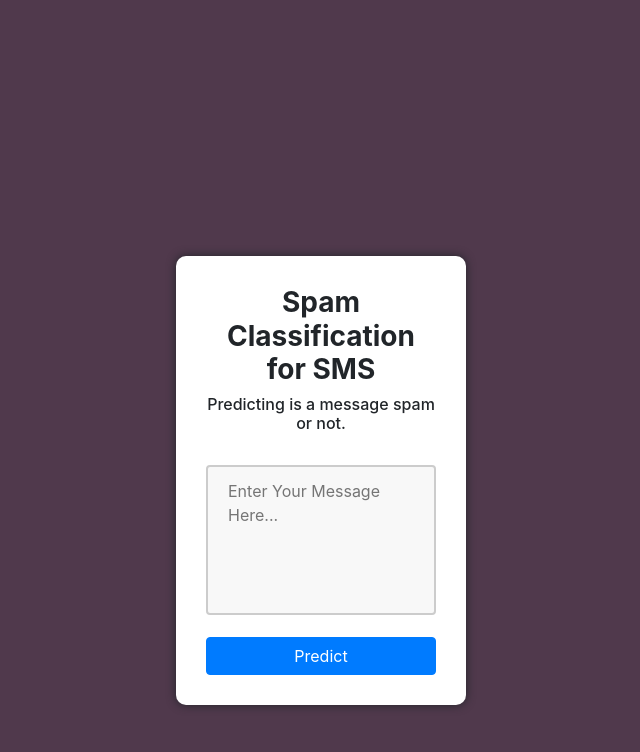
After one commit to manthanpatel98/SpamClassifier, a Flask app: template SpamClassifier/templates/form.html in a window 1280 px wide. The commit adds this page. Shown: the top 752 px of the page, without its empty margins (319-959 px from the left). Run offline with Flask 2, Linux system fonts and the light colour scheme; the template is opened without the code that fills it, so the values that code supplies are empty; parts of the project's set-up code (start-up, migrations or seed data) failed here and were passed over; some libraries are stand-ins or nearby versions.

Commit message:
Add files via upload

```diff
--- /dev/null
+++ b/SpamClassifier/static/css/formc.css
@@ -0,0 +1,35 @@
+
+body{
+	background: #50394c;
+	padding-top: 20%;
+
+}
+form{
+	background: #fff;
+}
+.form-container{
+	border-radius: 10px;
+	padding: 30px;
+	box-shadow: 0px 0px 10px 0px;
+}
+.bg{
+    width: 70px;
+    height: 70px;
+    position: absolute;
+    top: -40px;
+    left: 40%;
+}
+textarea {
+  width: 100%;
+  height: 150px;
+  padding: 12px 20px;
+  box-sizing: border-box;
+  border: 2px solid #ccc;
+  border-radius: 4px;
+  background-color: #f8f8f8;
+  resize: none;
+}
+
+form.h3{
+    color: #FFFFFF;
+}
--- /dev/null
+++ b/SpamClassifier/templates/form.html
@@ -0,0 +1,44 @@
+<!DOCTYPE html>
+<html>
+  <head>
+    <meta name="viewport" content="width=device-width, initial-scale=1.0">
+
+    <title>Spam Classification</title>
+    <link rel="stylesheet" href="https://stackpath.bootstrapcdn.com/bootstrap/4.5.0/css/bootstrap.min.css" integrity="sha384-9aIt2nRpC12Uk9gS9baDl411NQApFmC26EwAOH8WgZl5MYYxFfc+NcPb1dKGj7Sk" crossorigin="anonymous">
+    <link rel="stylesheet" type="text/css" href="{{ url_for('static', filename='css/formc.css') }}">
+  </head>
+<body>
+  <section class="container-fluid">
+    <section class="row justify-content-center">
+        <section class="col-12 col-sm-6 col-md-3">
+
+            <form class="form-container" action="{{ url_for('predict')}}"method="post">
+    	      <h3 class="text-center font-weight-bold">Spam Classification for SMS</h3>
+    	      <h6 class="text-center">Predicting is a message spam or not.</h6><br>
+
+    	      <div class="form-group">
+                <textarea class='message-box' name="message" rows="15" cols="75" placeholder="Enter Your Message Here..." required></textarea><br/>
+
+    	      </div>
+              <button type="submit" class="btn btn-primary btn-block">Predict</button>
+            </form>
+        </section>
+    </section>
+</section>
+<div class="results">
+<br>
+<br>
+			{% if prediction==1 %}
+				<h4 class="text-center" style="color:white">Prediction: Ohh!! This is a Spam Message.</h4>
+			{% elif prediction==0 %}
+				<h4 class="text-center" style="color:white">Prediction: Good!! This is NOT a Spam Message.</h4>
+
+			{% endif %}
+		</div>
+
+<script src="https://code.jquery.com/jquery-3.5.1.slim.min.js" integrity="sha384-DfXdz2htPH0lsSSs5nCTpuj/zy4C+OGpamoFVy38MVBnE+IbbVYUew+OrCXaRkfj" crossorigin="anonymous"></script>
+<script src="https://cdn.jsdelivr.net/npm/popper.js@1.16.0/dist/umd/popper.min.js" integrity="sha384-Q6E9RHvbIyZFJoft+2mJbHaEWldlvI9IOYy5n3zV9zzTtmI3UksdQRVvoxMfooAo" crossorigin="anonymous"></script>
+<script src="https://stackpath.bootstrapcdn.com/bootstrap/4.5.0/js/bootstrap.min.js" integrity="sha384-OgVRvuATP1z7JjHLkuOU7Xw704+h835Lr+6QL9UvYjZE3Ipu6Tp75j7Bh/kR0JKI" crossorigin="anonymous"></script>
+
+</body>
+</html>
--- a/SpamClassifier/templates/index1.html
+++ b/SpamClassifier/templates/index1.html
@@ -5,7 +5,7 @@
         <meta charset="utf-8">
         <title>Spam SMS Detector</title>
         <link rel="shortcut icon" href="{{ url_for('static', filename='spam-favicon.ico') }}">
-        <link rel="stylesheet" type="text/css" href="{{ url_for('static', filename='styles.css') }}">
+        <link rel="stylesheet" type="text/css" href="{{ url_for('static', filename='formc.css') }}">
         <script src="https://kit.fontawesome.com/5f3f547070.js" crossorigin="anonymous"></script>
     </head>
 
```
